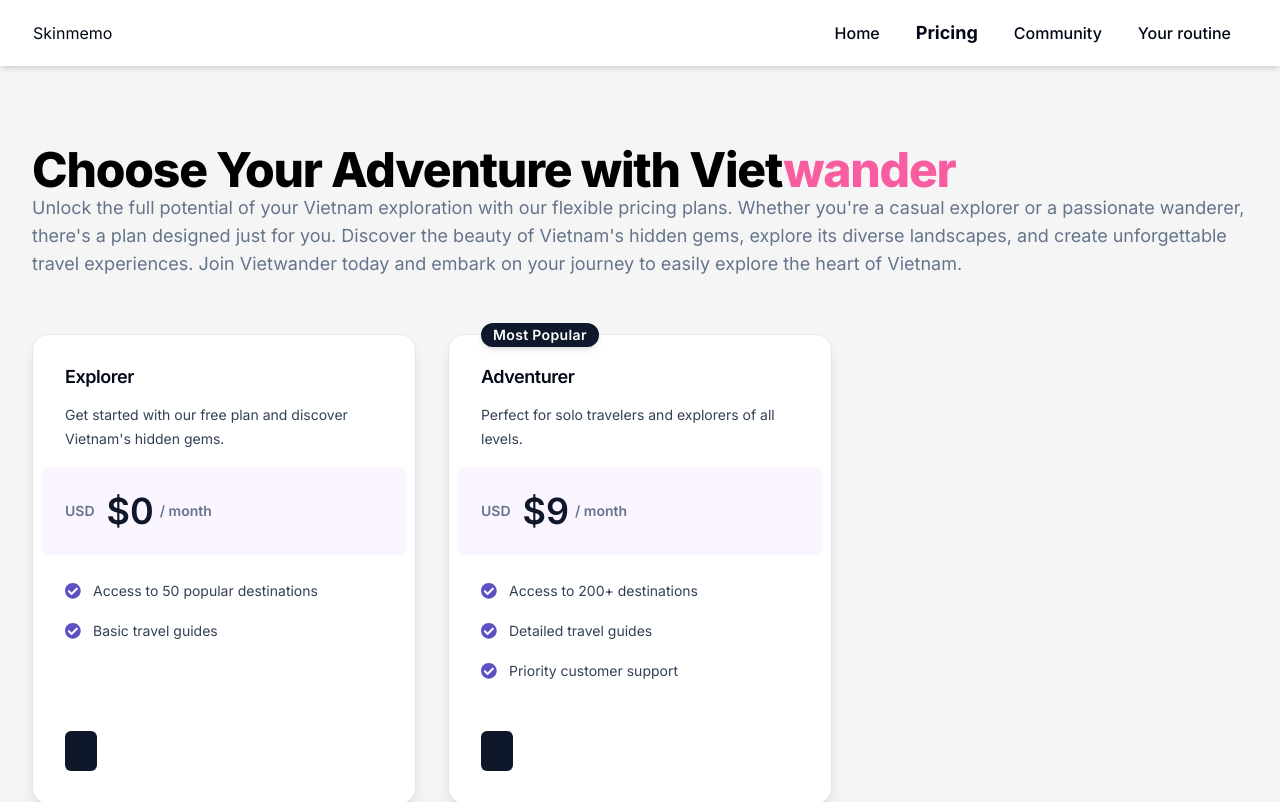
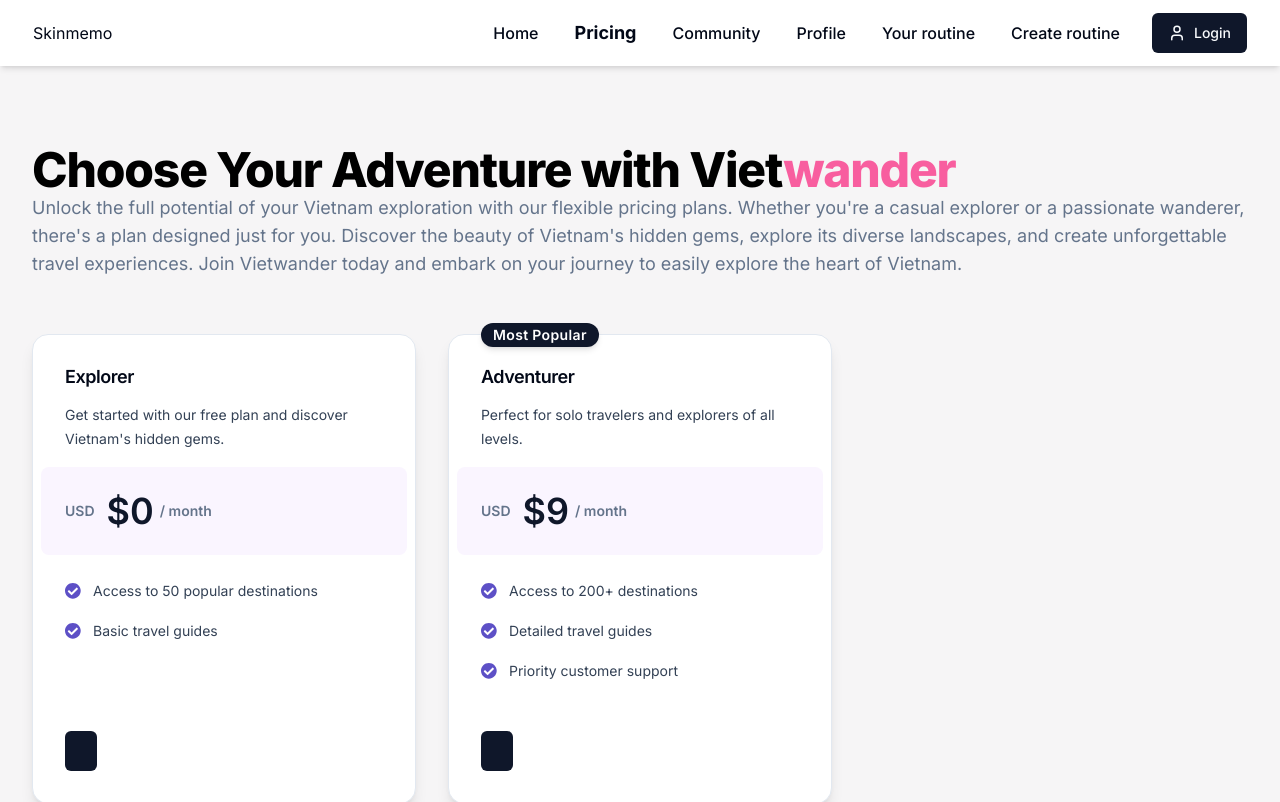
Before and after one commit to quangnvo/cosm, a Next.js app: page /pricing in a window 1280 px wide. Shown: the top 802 px of the page. Built offline with nearby package versions, Linux system fonts and the light colour scheme.

Commit message:
add login button

```diff
--- a/components/Navbar.tsx
+++ b/components/Navbar.tsx
@@ -4,6 +4,7 @@ import { useEffect, useState } from "react";
 import { Button } from "./ui/button";
 import Link from "next/link";
 import { usePathname } from 'next/navigation';
+import { User } from "lucide-react";
 
 
 export default function NavBar() {
@@ -47,7 +48,9 @@ export default function NavBar() {
 			{renderNavbarButton({ name: "Home", path: "/" })}
 			{renderNavbarButton({ name: "Pricing", path: "/pricing" })}
 			{renderNavbarButton({ name: "Community", path: "/community" })}
+			{renderNavbarButton({ name: "Profile", path: "/profile" })}
 			{renderNavbarButton({ name: "Your routine", path: "/routine" })}
+			{renderNavbarButton({ name: "Create routine", path: "/createroutine" })}
 		</ul>
 	);
 
@@ -66,6 +69,18 @@ export default function NavBar() {
 						{/* Render navlist */}
 						<div className=" hidden lg:block">
 							{navList}
+						</div>
+
+						{/* Button Login */}
+						<div className="">
+							<Link href="/login">
+								<Button className="flex gap-2 items-center">
+									<User size={18} />
+									<span>
+										Login
+									</span>
+								</Button>
+							</Link>
 						</div>
 
 						{/* Icon Hamburger */}
@@ -111,14 +126,13 @@ export default function NavBar() {
 			{/* Navbar on mobile (PUT OUTSIDE THE NAV)*/}
 			{isNavbarMobileOpen && (
 				<div className="flex flex-col gap-5 justify-center items-center text-center mx-4 py-5 border border-gray-20 rounded-xl">
-					{/* {navList()} */}
+					{navList}
 					{/* Login button */}
 					<div className="">
 						<Link href="/login">
-							<Button
-								type="button"
-								title="Login"
-							/>
+							<Button>
+								Login
+							</Button>
 						</Link>
 					</div>
 				</div>
--- a/constants/index.tsx
+++ b/constants/index.tsx
@@ -1,5 +1,5 @@
 import { SideNavItemType } from "@/types/types";
-import { Home, Folder, Mail } from "lucide-react";
+import { Home, Mail, User, Users, FilePlus } from "lucide-react";
 
 // NAVIGATION
 export const NAV_LINKS = [
@@ -170,19 +170,18 @@ export const SIDENAV_ITEMS: SideNavItemType[] = [
     icon: <Home />,
   },
   {
-    title: "Projects",
-    path: "/projects",
-    icon: <Folder />,
-    submenu: true,
-    subMenuItems: [
-      { title: "All", path: "/projects" },
-      { title: "Web Design", path: "/projects/web-design" },
-      { title: "Graphic Design", path: "/projects/graphic-design" },
-    ],
+    title: "Profile",
+    path: "/profile/",
+    icon: <User />,
   },
   {
-    title: "Messages",
-    path: "/messages",
-    icon: <Mail />
+    title: "Community",
+    path: "/community",
+    icon: <Users />,
+  },
+  {
+    title: "Create routine",
+    path: "/createroutine",
+    icon: <FilePlus />
   },
 ]
```
